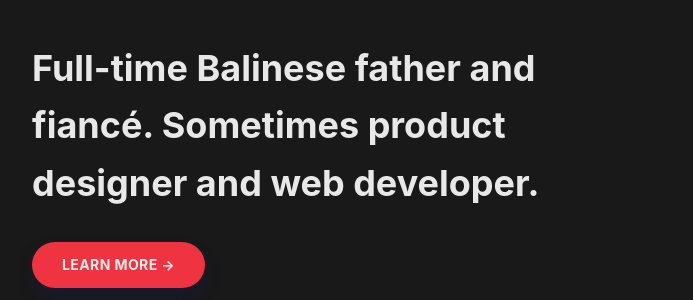
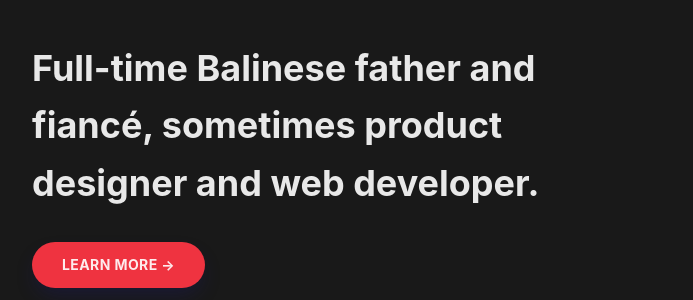
Before and after one commit to aryxmega/awwwry, a Jekyll site: the page built from index.html, in a window 1280 px wide. Shown: the part 126-426 px from the top of the page, without its empty margins (293-986 px from the left). Built offline with Jekyll 4.4.1, drawn with Linux system fonts in a browser that asks for light colours.

Commit message:
Updated author description, navigation color

```diff
--- a/_config.yml
+++ b/_config.yml
@@ -10,7 +10,7 @@
 author:
   name: '@AWWWRY'
   image: https://media.giphy.com/media/5n067EUZwH8cvtRfGz/giphy.gif
-  job: Full-time Balinese father and fiancé. Sometimes product designer and web developer.
+  job: Full-time Balinese father and fiancé, sometimes product designer and web developer.
   bio: American-Indonesian father, fiancé, product designer and front-end developer from Los Angeles, California.
   email: arymega@gmail.com
 
--- a/_sass/3-modules/_header.scss
+++ b/_sass/3-modules/_header.scss
@@ -31,6 +31,9 @@
     text-decoration: none;
     line-height: 1.6;
     font-weight: 500;
+    &:hover {
+      color: $dark;
+    }
   }
 }
 
```
Also changed, not shown: 2 other files.
